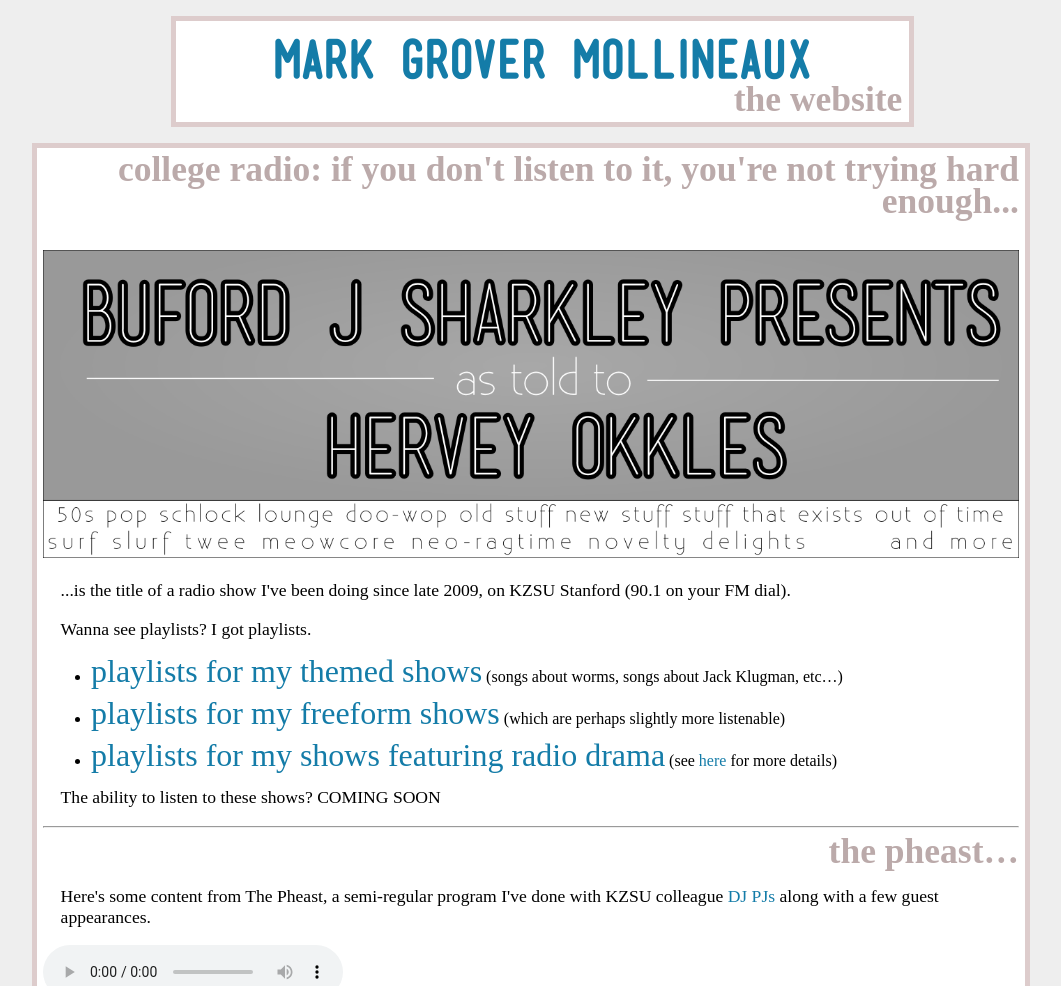
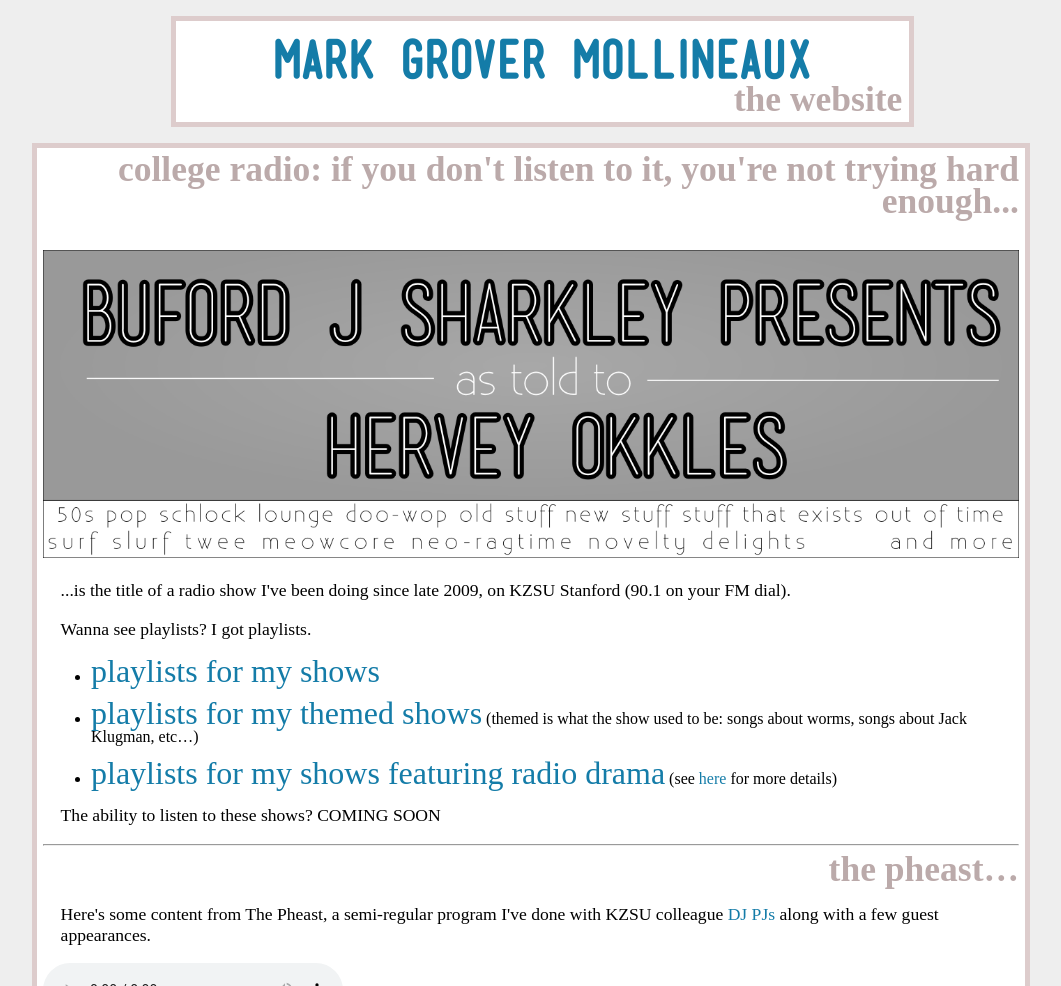
Before and after one commit to bufordsharkley/mgmweb, a Flask app: template mgmweb/templates/radio.html in a window 1280 px wide. Shown: the top 986 px of the page, without its empty margins (109-1170 px from the left). Run offline with Flask 2, Linux system fonts and the light colour scheme; the template is opened without the code that fills it, so the values that code supplies are empty; some web fonts are replaced.

Commit message:
clean-up of radio page, plus google verification shenanigans

```diff
--- a/mgmweb/__init__.py
+++ b/mgmweb/__init__.py
@@ -86,6 +86,11 @@ def hackers_txt():
     return 'site has been hacked at time: {}'.format(datetime.datetime.now())
 
 
+@app.route('/<htmlfile>.html/')
+def html_call(htmlfile):
+    return render_template(htmlfile + '.html')
+
+
 @app.route('/_frontpagedescriptions/', defaults={'button': ''})
 @app.route('/_frontpagedescriptions/<button>/')
 def frontpagedescriptions(button):
--- /dev/null
+++ b/mgmweb/templates/googled16edf84ec2ab5fd.html
@@ -0,0 +1 @@
+google-site-verification: googled16edf84ec2ab5fd.html
--- a/mgmweb/templates/index.html
+++ b/mgmweb/templates/index.html
@@ -24,7 +24,7 @@
       </div>
     </a>
     <div class="page initiator" id="projectsanddesign">
-      <h2>projects&design</h2>
+      <h2>projects&amp;design</h2>
     </div>
       <div class="page initiator" id="filmlists">
         <h2>film lists</h2>
@@ -47,7 +47,7 @@
 <div class="frontpageright">
   <div id="splash">
     <h2>howdy...</h2>
-    <img id="frontpageimage" src="{{ splash.img }}", alt="lobster"/>
+    <img id="frontpageimage" src="{{ splash.img }}" alt="lobster"/>
     <div id="summary">
       {% for line in splash.summary %}
         {% if line %}
--- a/mgmweb/templates/radio.html
+++ b/mgmweb/templates/radio.html
@@ -6,9 +6,9 @@
   <p>...is the title of a radio show I've been doing since late 2009, on KZSU Stanford (90.1 on your FM dial).</p>
   <p>Wanna see playlists? I got playlists.</p>
   <ul>
-    <li><a class="largeish" href="http://zookeeper.stanford.edu/index.php?action=viewDJ&seq=selUser&viewuser=768">playlists for my themed shows</a> (songs about worms, songs about Jack Klugman, etc&hellip;)</li>
-    <li><a class="largeish" href="http://zookeeper.stanford.edu/index.php?action=viewDJ&seq=selUser&viewuser=1041">playlists for my freeform shows</a> (which are perhaps slightly more listenable)</li>
-    <li><a class="largeish" href="http://zookeeper.stanford.edu/index.php?action=viewDJ&seq=selUser&viewuser=1116">playlists for my shows featuring radio drama</a> (see <a href="#drama">here</a> for more details)</li>
+    <li><a class="largeish" href="http://zookeeper.stanford.edu/index.php?action=viewDJ&amp;seq=selUser&amp;viewuser=1041">playlists for my shows</a></li>
+    <li><a class="largeish" href="http://zookeeper.stanford.edu/index.php?action=viewDJ&amp;seq=selUser&amp;viewuser=768">playlists for my themed shows</a> (themed is what the show used to be: songs about worms, songs about Jack Klugman, etc&hellip;)</li>
+    <li><a class="largeish" href="http://zookeeper.stanford.edu/index.php?action=viewDJ&amp;seq=selUser&amp;viewuser=1116">playlists for my shows featuring radio drama</a> (see <a href="#drama">here</a> for more details)</li>
   </ul>
   <p>The ability to listen to these shows? COMING SOON</p>
   <hr/>
```
